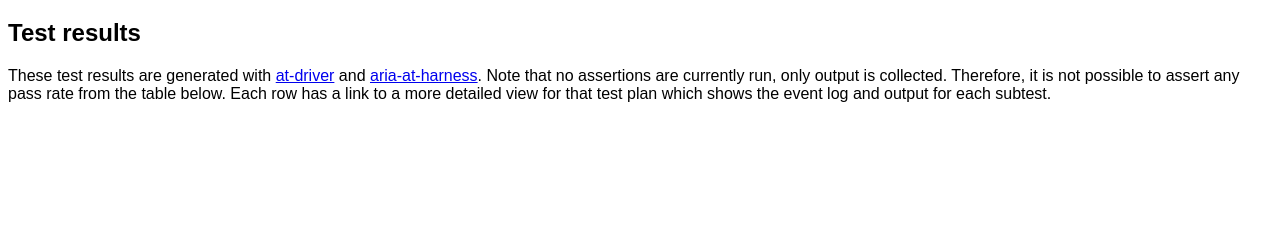
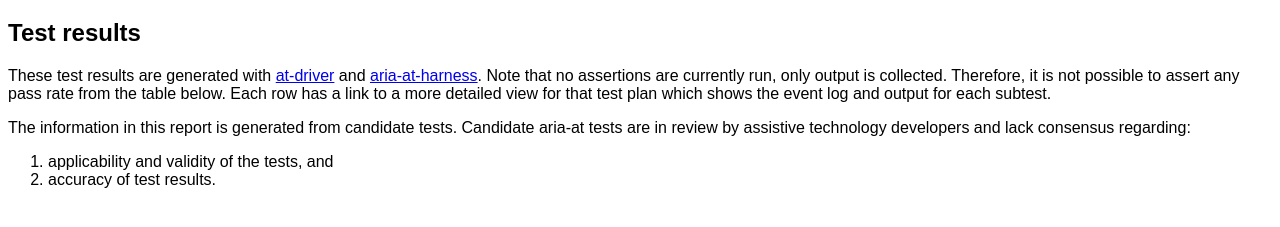
Before and after one commit to w3c/aria-at-automation-results-viewer, an Eleventy site: page pages/index.md in a window 1280 px wide. Shown: the part 61-288 px from the top of the page. Built offline with nearby package versions, Linux system fonts and the light colour scheme; Eleventy itself is replaced by a stand-in of ours; files that its build step writes are made by us from their sources; what tableify would draw is missing.

Commit message:
Add the same disclamer as in test reports on aria-at.w3.org

```diff
--- a/pages/index.md
+++ b/pages/index.md
@@ -11,4 +11,10 @@ Note that no assertions are currently run, only output is collected.
 Therefore, it is not possible to assert any pass rate from the table below.
 Each row has a link to a more detailed view for that test plan which shows the event log and output for each subtest.
 
+The information in this report is generated from candidate tests.
+Candidate aria-at tests are in review by assistive technology developers and lack consensus regarding:
+
+1. applicability and validity of the tests, and
+2. accuracy of test results.
+
 {% resultsTable results %}
```
